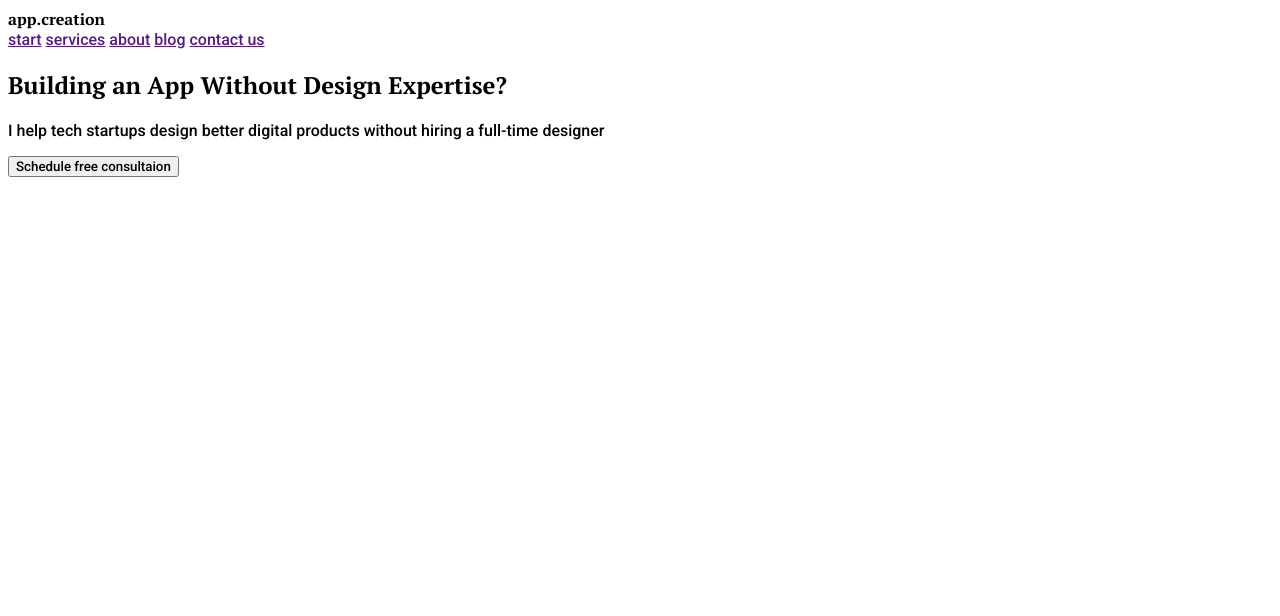
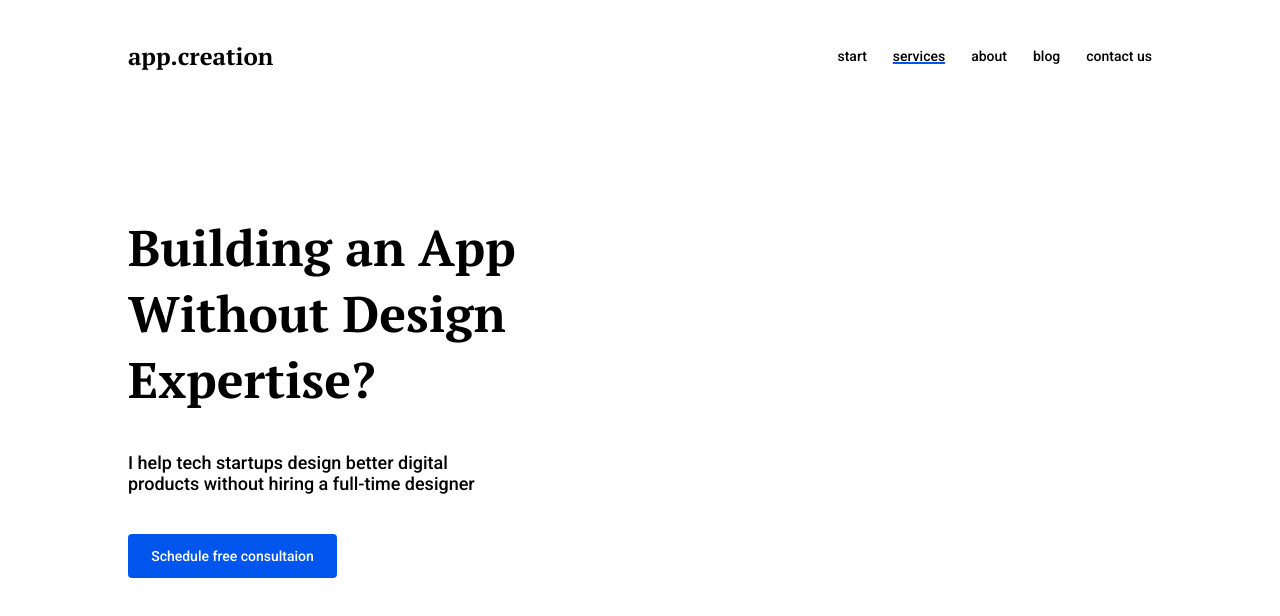
Before and after one commit to WebHeroSchool/deolinne_HTMLCSScourse, a plain HTML site: page index.html in a window 1280 px wide. Drawn offline with Linux system fonts and the light colour scheme.

Commit message:
Стилизация структуры сайта

```diff
--- a/index.html
+++ b/index.html
@@ -9,11 +9,12 @@
 </head>
 
 <body>
+     <div class="wrapper">
           <header class="header">
                <div class="logo">app.creation</div>
                <nav class="menu">
                     <a class="menu__item" href="">start</a>
-              <a class="menu__item" href="">services</a>
+                    <a class="menu__item menu__item_active" href="">services</a>
                     <a class="menu__item" href="">about</a>
                     <a class="menu__item" href="">blog</a>
                     <a class="menu__item" href="">contact us</a>
@@ -30,6 +31,7 @@
                     <img class="image-content__image">
                </div>
           </section>
+    </div>
 </body>
 
 </html>
--- a/styles.css
+++ b/styles.css
@@ -1,7 +1,69 @@
-a, p, button {
-    font-family: 'Roboto', sans-serif;
+body{
+    margin: 0;
 }
 
-h1, div{
+.wrapper{
+    width: 80%;
+    margin: auto;
+}
+
+.header{
+    display: flex;
+    justify-content: space-between;
+}
+
+.logo{
     font-family:'PT Serif', serif;
+    font-size: 24px;
+    padding: 40px 0;
 }
+
+.menu{
+    display: flex;
+    align-items: center;
+}
+
+.menu__item{
+    font-family: 'Roboto', sans-serif;
+    font-size: 14px;
+    padding: 0 13px;
+    color: black;
+    text-decoration: none;
+}
+
+.menu__item_active{
+    text-decoration: underline 2px #0056EC;
+}
+
+.menu__item:last-child{
+    padding-right: 0;
+}
+
+.main-content__title{
+    font-family:'PT Serif', serif;
+    font-size: 50px;
+    padding-top: 10%;
+    width: 43%;
+    margin: 0;
+}
+
+.main-content__description{
+    font-family: 'Roboto', sans-serif;
+    font-size: 18px;
+    padding: 40px 0;
+    width: 36%;
+    margin: 0;
+}
+
+.main-content__button{
+    font-family: 'Roboto', sans-serif;
+    font-size: 14px;
+    width: 209px;
+    height: 44px;
+    background-color: #0056EC;
+    color: white;
+    border: 0;
+    padding: 0;
+    margin-bottom: 193px;
+    border-radius: 4px;
+}
```
Lines whose indentation alone changed are shown as unchanged.
